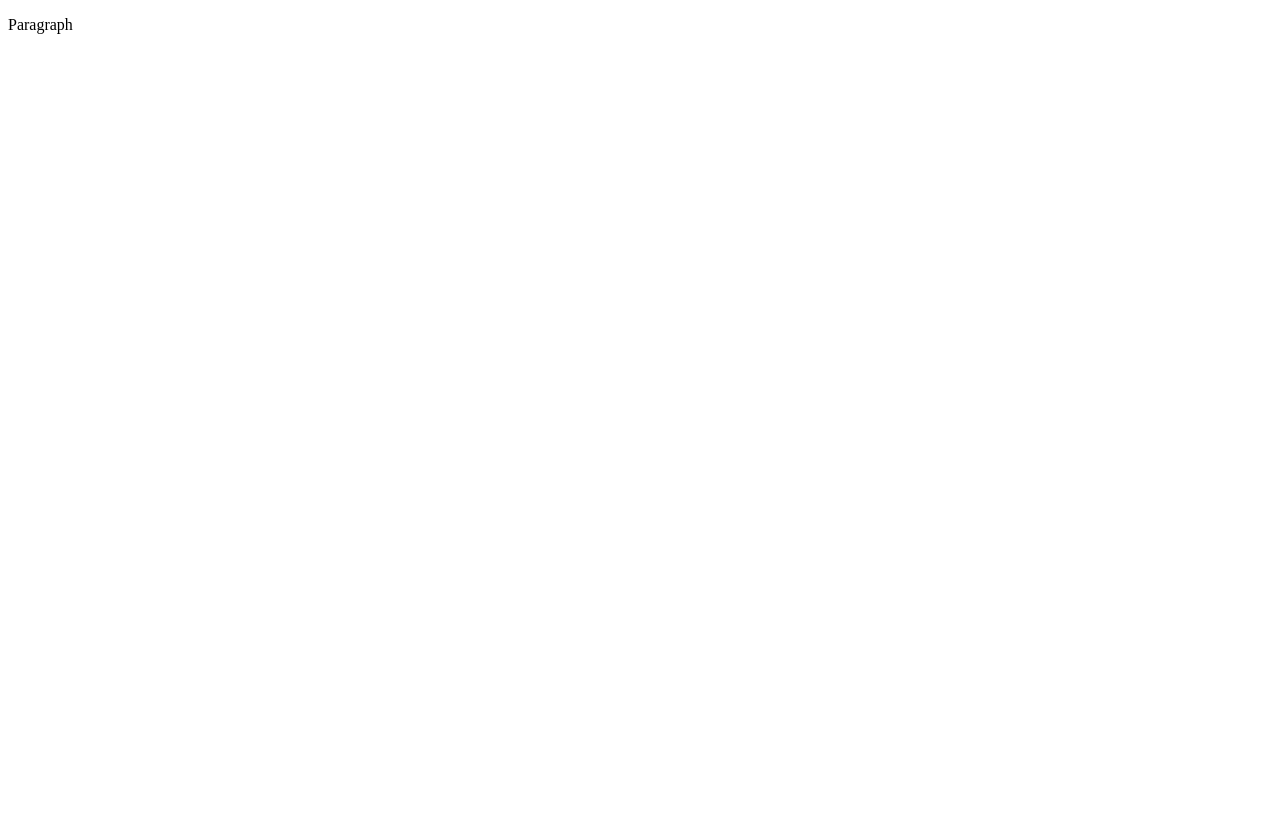
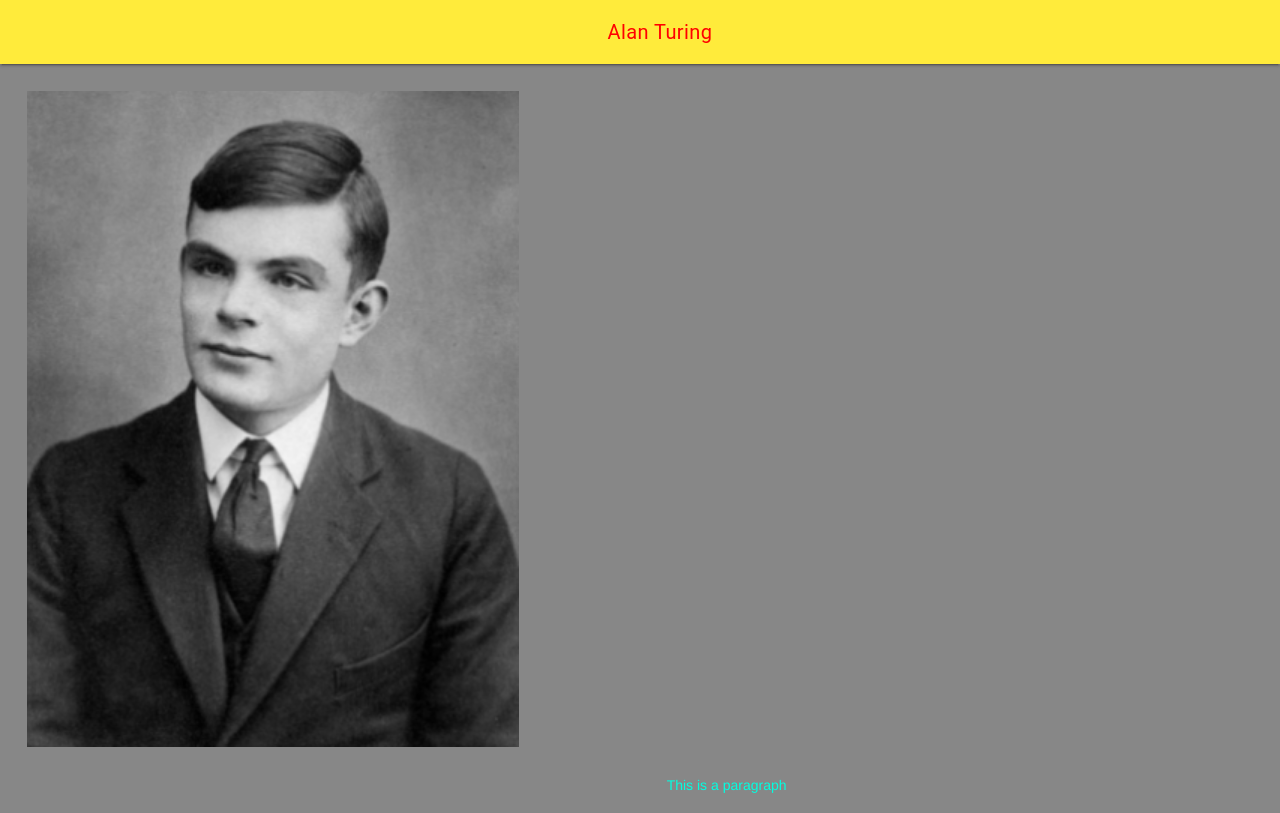
Before and after one commit to MTHS-ICS2O-2-2022/ICS2O-Assignment-01-Dominic-Madeira, a plain HTML site: page index.html in a window 1280 px wide. Drawn offline with nearby package versions, Linux system fonts and the light colour scheme.

Commit message:
initial start

```diff
--- a/css/style.css
+++ b/css/style.css
@@ -1,4 +1,43 @@
-/* Created by: Mr. Coxall
-* Created on: Sep 2020
+/* Created by: Dominic M.
+* Created on: Feb 2023
 * This file contains the CSS for index.html
 */
+
+/* Due to error in MDL : https://github.com/google/material-design-lite/issues/5281
+*/
+.mdl-ripple {
+  background: #000;
+  opacity: 0.001;
+}
+
+.mdl-layout__header-row {
+  justify-content: center;
+  padding: 0;
+}
+
+.page-img {
+  padding-left: 20pt;
+  padding-right: 20pt;
+  padding-top: 20pt;
+}
+
+.mdl-textfield__error {
+  color: #fff;
+}
+
+.mdl-layout-title {
+  color: #f00;
+}
+
+.page-content {
+  padding-left: 500pt;
+  padding-right: 20pt;
+  padding-top: 20pt;
+  color: rgb(0, 255, 225);
+  font-family: Helvetica, Arial, sans-serif;
+  font-size: 1.5rem;
+}
+
+body {
+  background-color: #878787;
+}
--- a/index.html
+++ b/index.html
@@ -1,9 +1,39 @@
 <!DOCTYPE html>
 <html>
-  <head>
-    <title>Title</title>
-  </head>
-  <body>
-    <p>Paragraph</p>
-  </body>
+<head>
+  <meta charset="utf-8" />
+  <meta name="description" content="Alan Turing" />
+  <meta name="keywords" content="Alan, Turing" />
+  <meta name="author" content="Dominic M." />
+  <meta name="viewport" content="width=device-width, initial-scale=1.0" />
+  <link rel="stylesheet" href="./css/style.css" />
+  <link rel="stylesheet" href="https://fonts.googleapis.com/icon?family=Material+Icons" />
+  <link rel="stylesheet" href="https://code.getmdl.io/1.3.0/material.yellow-pink.min.css" />
+  <link rel="apple-touch-icon" sizes="180x180" href="apple-touch-icon.png" />
+  <link rel="icon" type="image/png" sizes="32x32" href="favicon-32x32.png" />
+  <link rel="icon" type="image/png" sizes="16x16" href="favicon-16x16.png" />
+  <link rel="manifest" href="site.webmanifest" />
+  <title>Alan Turing</title>
+</head>
+<body>
+  <div class="mdl-layout mdl-js-layout mdl-layout--fixed-header">
+    <header class="mdl-layout__header">
+      <div class="mdl-layout__header-row">
+        <span class="mdl-layout-title">Alan Turing</span>
+      </div>
+    </header>
+      <main class="mdl-layout__content">
+      <div class="page-img">
+          <img src="./images/Screenshot 2023-02-28 12.52.16.png" alt="Alan Turing image"
+          width="492"
+          height="656"
+          />
+      </div>
+      <div class="page-content">
+        <p>This is a paragraph</p>
+      </div>
+    </main>
+  </div>
+
+</body>
 </html>
```
Also changed, not shown: images/Screenshot 2023-02-28 12.52.16.png (added).
